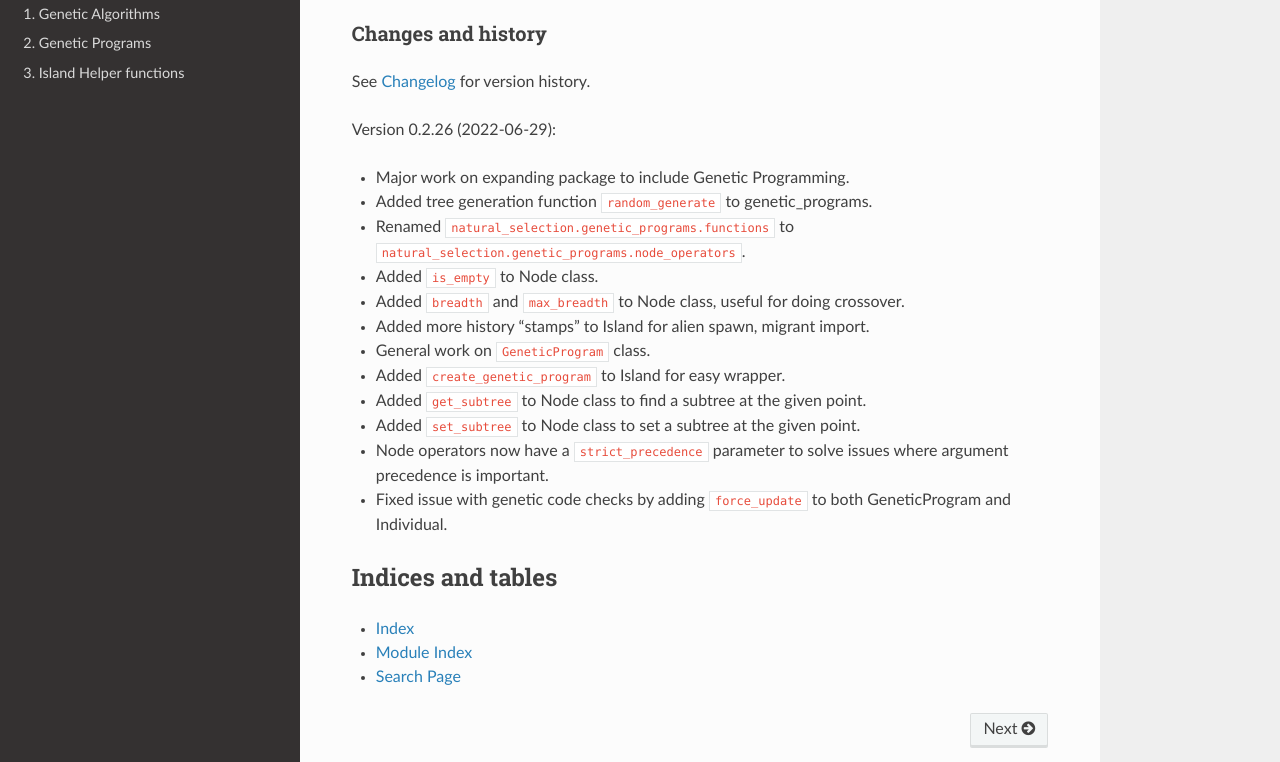
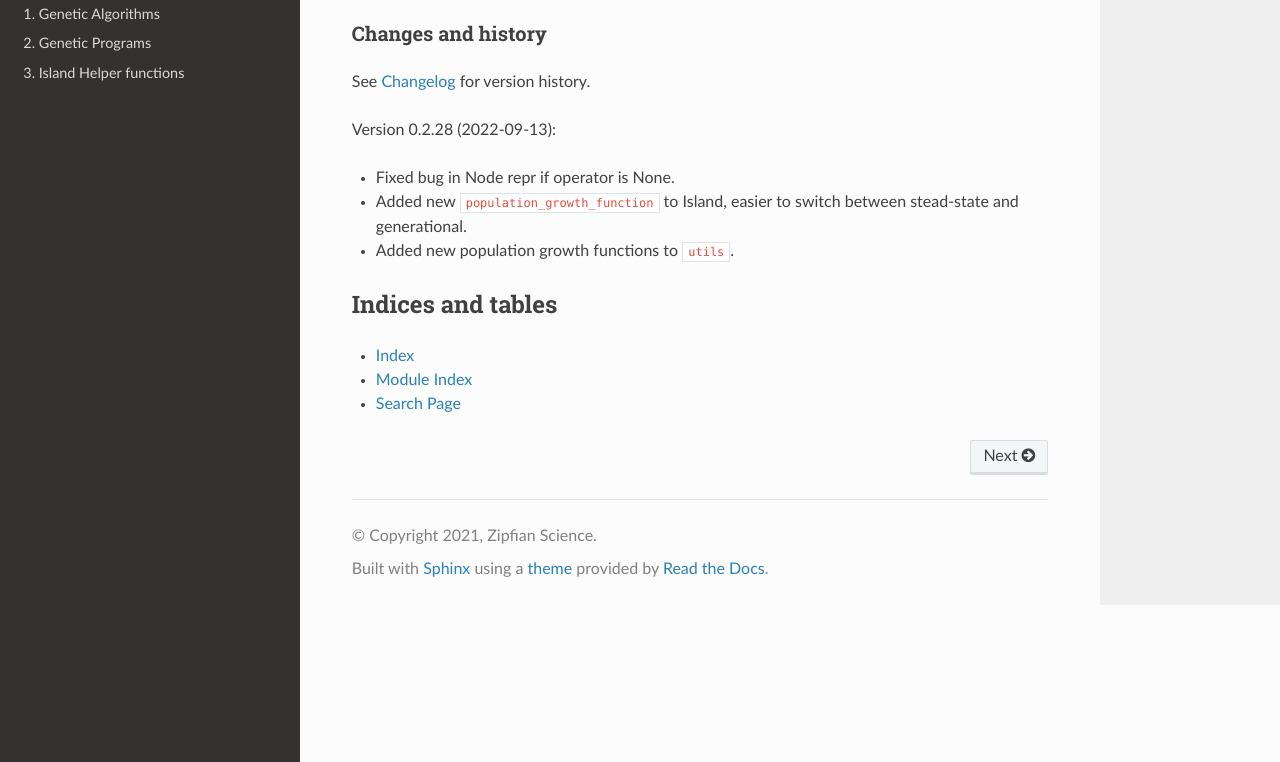
Before and after one commit to Zipfian-Science/natural-selection, a Sphinx documentation site: the page built from docs/source/index.rst, in a window 1280 px wide and 900 px high, scrolled down 2997 px, cut to the strip 138-900 px from the top of the window. Built offline with Sphinx 7.4.7 and the Read the Docs theme 2.0.0, drawn with Linux system fonts in a browser that asks for light colours.

Commit message:
Quick bug fix

```diff
--- a/docs/source/changelog.rst
+++ b/docs/source/changelog.rst
@@ -14,6 +14,7 @@ History
 Version 0.2.28 (2022-09-13)
 ---------------------------
 
+* Fixed bug in Node repr if operator is None.
 * Added new ``population_growth_function`` to Island, easier to switch between stead-state and generational.
 * Added new population growth functions to ``utils``.
 
--- a/docs/source/index.rst
+++ b/docs/source/index.rst
@@ -140,21 +140,11 @@ Changes and history
 
 See :ref:`changelog-page` for version history.
 
-Version 0.2.26 (2022-06-29):
+Version 0.2.28 (2022-09-13):
 
-* Major work on expanding package to include Genetic Programming.
-* Added tree generation function ``random_generate`` to genetic_programs.
-* Renamed ``natural_selection.genetic_programs.functions`` to ``natural_selection.genetic_programs.node_operators``.
-* Added ``is_empty`` to Node class.
-* Added ``breadth`` and ``max_breadth`` to Node class, useful for doing crossover.
-* Added more history "stamps" to Island for alien spawn, migrant import.
-* General work on ``GeneticProgram`` class.
-* Added ``create_genetic_program`` to Island for easy wrapper.
-* Added ``get_subtree`` to Node class to find a subtree at the given point.
-* Added ``set_subtree`` to Node class to set a subtree at the given point.
-* Node operators now have a ``strict_precedence`` parameter to solve issues where argument precedence is important.
-* Fixed issue with genetic code checks by adding ``force_update`` to both GeneticProgram and Individual.
-
+* Fixed bug in Node repr if operator is None.
+* Added new ``population_growth_function`` to Island, easier to switch between stead-state and generational.
+* Added new population growth functions to ``utils``.
 
 Indices and tables
 ==================
```
Also changed, not shown: 1 other file.
